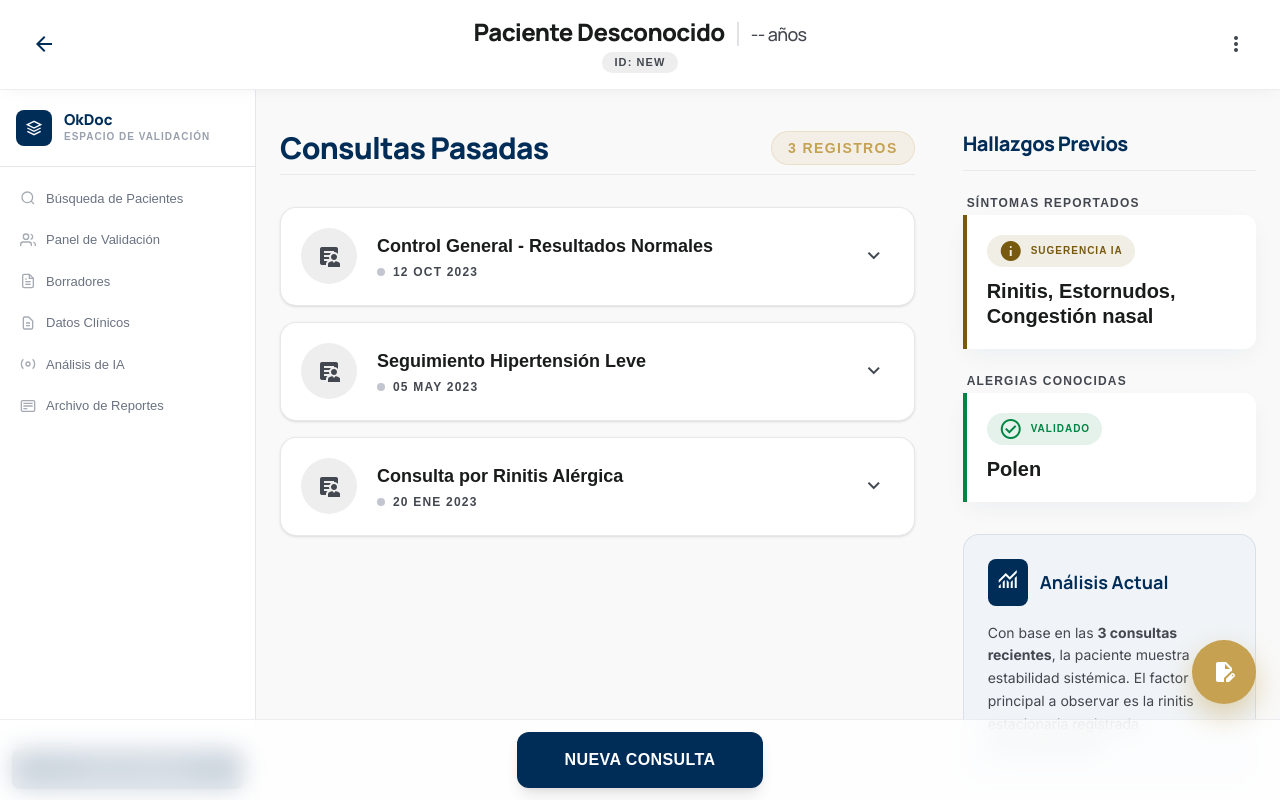
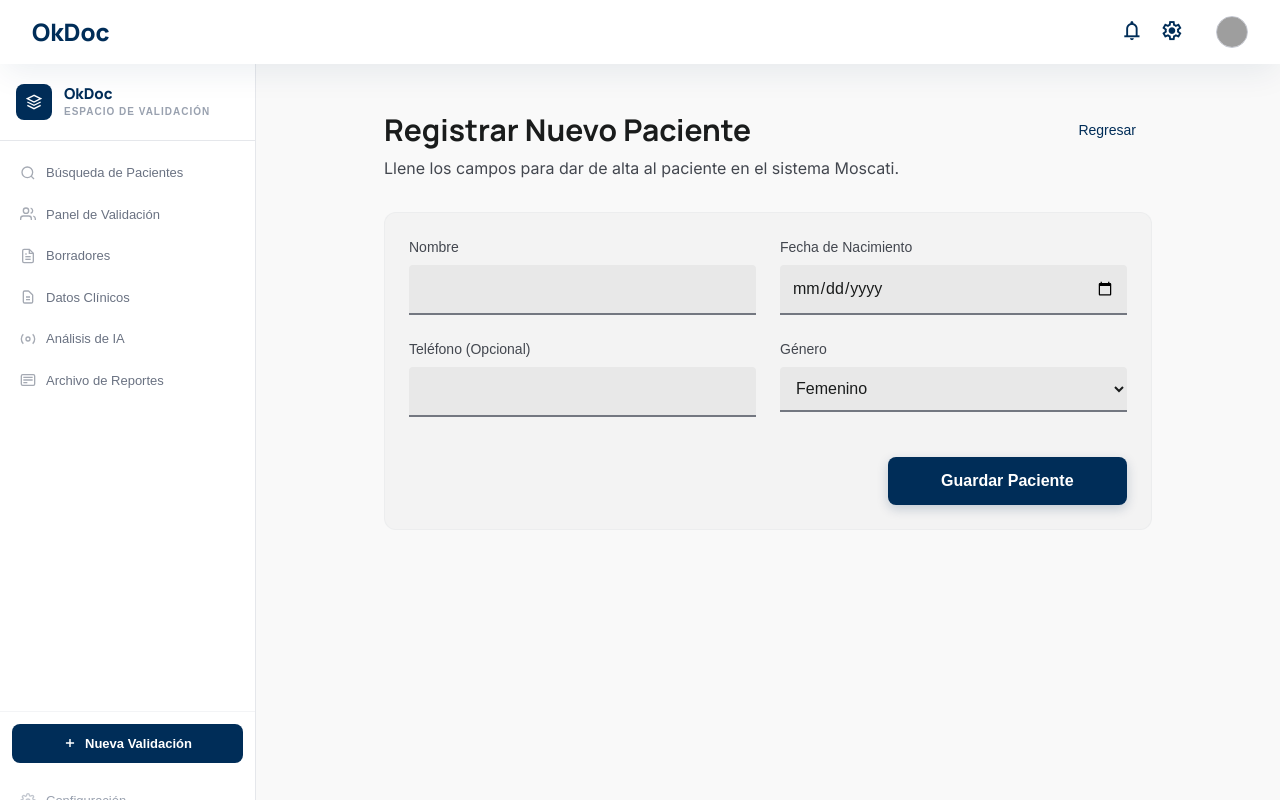
Before and after one commit to nahumsvr/okdoc, a Next.js app: page /patients/new in a window 1280 px wide. Built offline with nearby package versions, Linux system fonts and the light colour scheme; grey boxes are pictures that could not be loaded.

Commit message:
feat: implement new patient registration page and add navigation from search view

```diff
--- /dev/null
+++ b/app/patients/new/page.tsx
@@ -0,0 +1,147 @@
+"use client";
+
+import React, { useState } from "react";
+import { useRouter } from "next/navigation";
+import Sidebar from "../../components/moscati/Sidebar";
+import { SearchHeader } from "../../components/search/SearchHeader";
+import { SearchInput } from "../../components/search/SearchInput";
+
+export default function NewPatientPage() {
+  const router = useRouter();
+  const [formData, setFormData] = useState({
+    nombre: "",
+    telefono: "",
+    fechaNacimiento: "",
+    genero: "Femenino",
+  });
+  const [loading, setLoading] = useState(false);
+
+  const handleChange = (e: React.ChangeEvent<HTMLInputElement | HTMLSelectElement>) => {
+    const { name, value } = e.target;
+    setFormData((prev) => ({ ...prev, [name]: value }));
+  };
+
+  const handleSubmit = async (e: React.FormEvent) => {
+    e.preventDefault();
+    setLoading(true);
+
+    const token = localStorage.getItem("access_token");
+    try {
+      const response = await fetch("http://localhost:3000/patients", {
+        method: "POST",
+        headers: {
+          "Content-Type": "application/json",
+          Authorization: `Bearer ${token}`,
+        },
+        body: JSON.stringify({
+          nombre: formData.nombre,
+          fechaNacimiento: new Date(formData.fechaNacimiento).toISOString(),
+          genero: formData.genero === "Masculino" ? "h" : formData.genero === "Femenino" ? "m" : "o",
+          telefono: formData.telefono,
+        }),
+      });
+
+      if (response.ok) {
+        router.push("/patients/search");
+      } else {
+        const error = await response.json();
+        alert("Error al registrar paciente: " + (error.message || "Verifique los datos"));
+      }
+    } catch (err) {
+      console.error(err);
+      alert("Error de red");
+    } finally {
+      setLoading(false);
+    }
+  };
+
+  return (
+    <div className="bg-surface text-on-surface h-screen overflow-hidden flex flex-col antialiased">
+      <SearchHeader />
+
+      <div className="flex flex-1 overflow-hidden h-full relative">
+        <Sidebar />
+
+        <main className="flex-1 overflow-y-auto bg-surface p-8 xl:p-12">
+          <div className="max-w-3xl mx-auto space-y-8">
+            <section>
+              <div className="flex justify-between items-center mb-2">
+                <h1 className="text-3xl font-bold font-headline text-on-surface">
+                  Registrar Nuevo Paciente
+                </h1>
+                <button
+                  type="button"
+                  onClick={() => router.push("/patients/search")}
+                  className="text-primary-container hover:underline px-4 py-2 text-sm font-medium"
+                >
+                  Regresar
+                </button>
+              </div>
+              <p className="text-on-surface-variant font-body mb-8">
+                Llene los campos para dar de alta al paciente en el sistema Moscati.
+              </p>
+
+              <form onSubmit={handleSubmit} className="bg-surface-container-low p-6 rounded-xl border border-outline-variant/15 space-y-6">
+                <div className="grid grid-cols-1 md:grid-cols-2 gap-6">
+                  <SearchInput
+                    label="Nombre"
+                    id="nombre"
+                    name="nombre"
+                    required
+                    value={formData.nombre}
+                    onChange={handleChange}
+                  />
+                  <div className="w-full">
+                    <label className="block text-sm font-medium text-on-surface-variant mb-2" htmlFor="fechaNacimiento">Fecha de Nacimiento</label>
+                    <input
+                      id="fechaNacimiento"
+                      name="fechaNacimiento"
+                      type="date"
+                      required
+                      value={formData.fechaNacimiento}
+                      onChange={handleChange}
+                      className="w-full bg-surface-container-high border-0 border-b-2 border-outline text-on-surface focus:ring-0 focus:border-primary-container p-3 rounded-t transition-colors"
+                    />
+                  </div>
+                  <SearchInput
+                    label="Teléfono (Opcional)"
+                    id="telefono"
+                    name="telefono"
+                    value={formData.telefono}
+                    onChange={handleChange}
+                  />
+                  <div className="w-full">
+                    <label className="block text-sm font-medium text-on-surface-variant mb-2" htmlFor="genero">Género</label>
+                    <select
+                      id="genero"
+                      name="genero"
+                      value={formData.genero}
+                      onChange={handleChange}
+                      className="w-full bg-surface-container-high border-0 border-b-2 border-outline text-on-surface focus:ring-0 focus:border-primary-container p-3 rounded-t transition-colors"
+                    >
+                      <option value="Femenino">Femenino</option>
+                      <option value="Masculino">Masculino</option>
+                      <option value="Otro">Otro</option>
+                    </select>
+                  </div>
+                </div>
+
+                <div className="pt-4 flex justify-end">
+                  <div className="w-full md:w-1/3">
+                    <button
+                      type="submit"
+                      disabled={loading}
+                      className="w-full bg-primary-container text-white py-3 px-4 rounded-lg font-semibold hover:bg-[#001834] transition-colors flex items-center justify-center shadow-[0_4px_12px_rgba(0,45,88,0.2)]"
+                    >
+                      {loading ? "Guardando..." : "Guardar Paciente"}
+                    </button>
+                  </div>
+                </div>
+              </form>
+            </section>
+          </div>
+        </main>
+      </div>
+    </div>
+  );
+}
--- a/app/patients/search/page.tsx
+++ b/app/patients/search/page.tsx
@@ -74,9 +74,17 @@ export default function PatientSearchPage() {
 
             {/* Search Section */}
             <section>
-              <h1 className="text-3xl font-bold font-headline text-on-surface mb-2">
-                Búsqueda de Pacientes
-              </h1>
+              <div className="flex flex-col md:flex-row md:items-center justify-between mb-2">
+                <h1 className="text-3xl font-bold font-headline text-on-surface">
+                  Búsqueda de Pacientes
+                </h1>
+                <a
+                  href="/patients/new"
+                  className="mt-4 md:mt-0 text-sm bg-primary-container text-white py-2 px-4 rounded-lg font-medium hover:bg-[#001834] transition-colors inline-block text-center shadow-[0_4px_12px_rgba(0,45,88,0.2)]"
+                >
+                  + Agregar Paciente
+                </a>
+              </div>
               <p className="text-on-surface-variant font-body mb-8 max-w-2xl">
                 Ingrese los criterios de búsqueda para localizar un registro clínico en el sistema Moscati Clinical Precision.
               </p>
```
